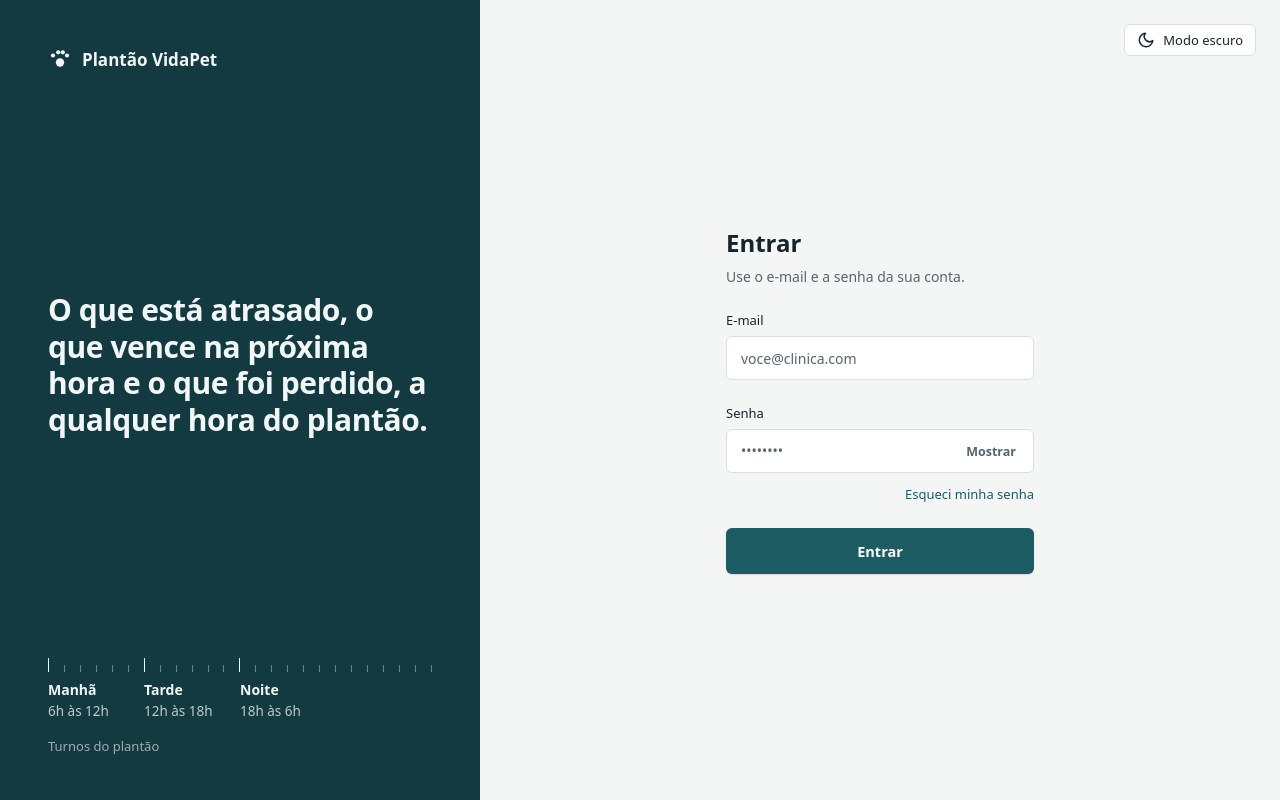
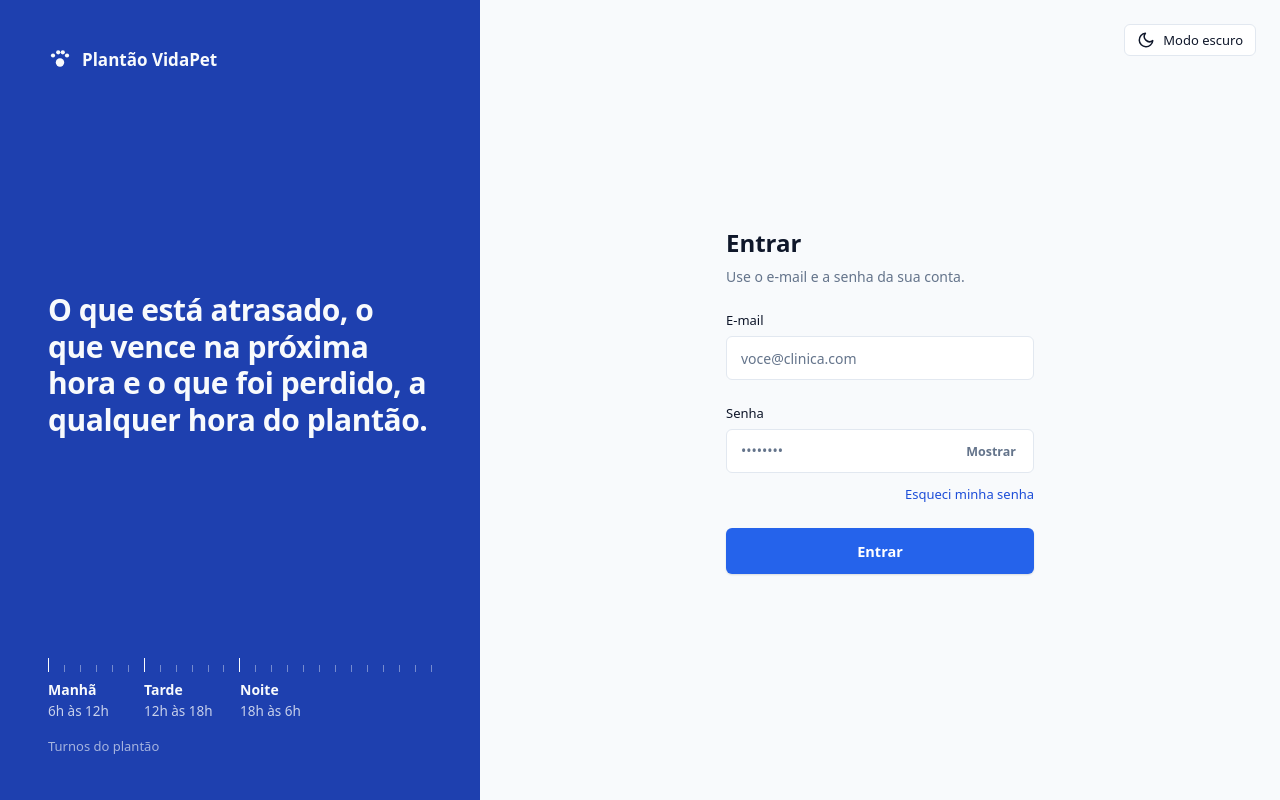
Before and after one commit to Bifaniii/Octopus-front, an Angular app: page /login in a window 1280 px wide. Built offline with nearby package versions, Linux system fonts and the light colour scheme; a web font is replaced by a local one.

Commit message:
feature/redesign-clinico: paleta volta ao azul original, mantendo a estrutura nova

```diff
--- a/src/app/features/login/painel-marca/painel-marca.component.css
+++ b/src/app/features/login/painel-marca/painel-marca.component.css
@@ -13,8 +13,8 @@
   gap: 48px;
   padding: 48px 48px 44px;
   box-sizing: border-box;
-  background: #123a40;
-  color: #f1f6f6;
+  background: #1e40af;
+  color: #f8fafc;
 }
 
 .marca__nome {
@@ -53,12 +53,12 @@
 .regua__marca {
   width: 1px;
   height: 7px;
-  background: rgba(241, 246, 246, 0.4);
+  background: rgba(248, 250, 252, 0.4);
 }
 
 .regua__marca--turno {
   height: 14px;
-  background: #f1f6f6;
+  background: #f8fafc;
 }
 
 .regua__turnos {
@@ -70,13 +70,13 @@
   flex-direction: column;
   gap: 1px;
   font-size: 13.5px;
-  color: rgba(241, 246, 246, 0.78);
+  color: rgba(248, 250, 252, 0.78);
 }
 
 .regua__turno b {
   font-size: 14px;
   font-weight: 600;
-  color: #f1f6f6;
+  color: #f8fafc;
 }
 
 .regua__turno--manha,
@@ -91,7 +91,7 @@
 .regua__legenda {
   margin-top: 8px;
   font-size: 13px;
-  color: rgba(241, 246, 246, 0.62);
+  color: rgba(248, 250, 252, 0.62);
 }
 
 /* Empilhado: o painel ocupa a largura toda e encolhe. */
--- a/src/styles/tema.css
+++ b/src/styles/tema.css
@@ -7,31 +7,31 @@
    (.dark-theme) no <html>; quem decide as cores é este arquivo.
    Importado uma única vez em src/styles.css.
 
-   Um acento só (petróleo). As cores de estado (sucesso, alerta,
+   Um acento só (azul). As cores de estado (sucesso, alerta,
    perigo) existem para indicar estado e não entram em decoração.
    ============================================================ */
 
 :root {
   /* Acento */
-  --color-primary: #1d5c63;
-  --color-primary-strong: #154950;
+  --color-primary: #2563eb;
+  --color-primary-strong: #1e40af;
   /* Tom claro do acento: fundo de aba ativa, item selecionado, linha em destaque. */
-  --color-primary-soft: #e2eeee;
+  --color-primary-soft: #dbeafe;
   --color-primary-contrast: #ffffff;
   /* Acento como cor de texto e de ícone (no tema escuro precisa ser mais claro que o fundo do botão). */
-  --color-accent-text: #1d5c63;
+  --color-accent-text: #1d4ed8;
 
-  --color-bg: #f4f6f6;
+  --color-bg: #f8fafc;
   --color-surface: #ffffff;
-  --color-surface-alt: #edf1f1;
+  --color-surface-alt: #eff6ff;
 
-  --color-text: #17252b;
-  --color-text-muted: #55666c;
+  --color-text: #0f172a;
+  --color-text-muted: #64748b;
   --color-text-on-primary: #ffffff;
-  --color-text-on-primary-muted: #d2e4e5;
+  --color-text-on-primary-muted: #dbeafe;
 
-  --color-border: #d8dfe1;
-  --color-border-strong: #9db0b4;
+  --color-border: #e2e8f0;
+  --color-border-strong: #93c5fd;
 
   --shadow-primary: 0 1px 2px rgba(23, 37, 43, 0.14);
 
@@ -40,49 +40,49 @@
   --radius-lg: 8px;
 
   /* Estados */
-  --color-success: #1e6b45;
-  --color-success-soft: #e3f1e9;
-  --color-success-border: #b9d9c6;
+  --color-success: #15803d;
+  --color-success-soft: #dcfce7;
+  --color-success-border: #bbf7d0;
   --color-warning: #8a5300;
   --color-warning-soft: #fdf4e1;
   --color-warning-border: #ebcf95;
-  --color-danger: #a4262c;
-  --color-danger-soft: #f8e5e5;
-  --color-danger-border: #e8b9bb;
+  --color-danger: #b91c1c;
+  --color-danger-soft: #fee2e2;
+  --color-danger-border: #fecaca;
 
   color-scheme: light;
 }
 
 html.dark-theme {
-  --color-primary: #2a7f88;
-  --color-primary-strong: #1f6870;
-  --color-primary-soft: #17353a;
+  --color-primary: #2563eb;
+  --color-primary-strong: #1e40af;
+  --color-primary-soft: #172554;
   --color-primary-contrast: #ffffff;
-  --color-accent-text: #6fc1c9;
+  --color-accent-text: #60a5fa;
 
-  --color-bg: #0e1618;
-  --color-surface: #152124;
-  --color-surface-alt: #1a2a2e;
+  --color-bg: #0b1220;
+  --color-surface: #141b2d;
+  --color-surface-alt: #0f172a;
 
-  --color-text: #e5eced;
-  --color-text-muted: #94a5aa;
+  --color-text: #f1f5f9;
+  --color-text-muted: #94a3b8;
   --color-text-on-primary: #ffffff;
-  --color-text-on-primary-muted: #cfe3e5;
+  --color-text-on-primary-muted: #e2e8f0;
 
-  --color-border: #283a3f;
-  --color-border-strong: #4c676d;
+  --color-border: #334155;
+  --color-border-strong: #3b82f6;
 
   --shadow-primary: 0 1px 2px rgba(0, 0, 0, 0.5);
 
-  --color-success: #6fcb9a;
-  --color-success-soft: #12301f;
-  --color-success-border: #1f5136;
+  --color-success: #4ade80;
+  --color-success-soft: #0f2a1a;
+  --color-success-border: #14532d;
   --color-warning: #e8b65a;
   --color-warning-soft: #33260e;
   --color-warning-border: #6b5121;
-  --color-danger: #f09a9e;
-  --color-danger-soft: #331819;
-  --color-danger-border: #6b2b2e;
+  --color-danger: #f87171;
+  --color-danger-soft: #2a1515;
+  --color-danger-border: #7f1d1d;
 
   color-scheme: dark;
 }
```
Also changed, not shown: 1 other file (tests, documents, lock files or other folders).
